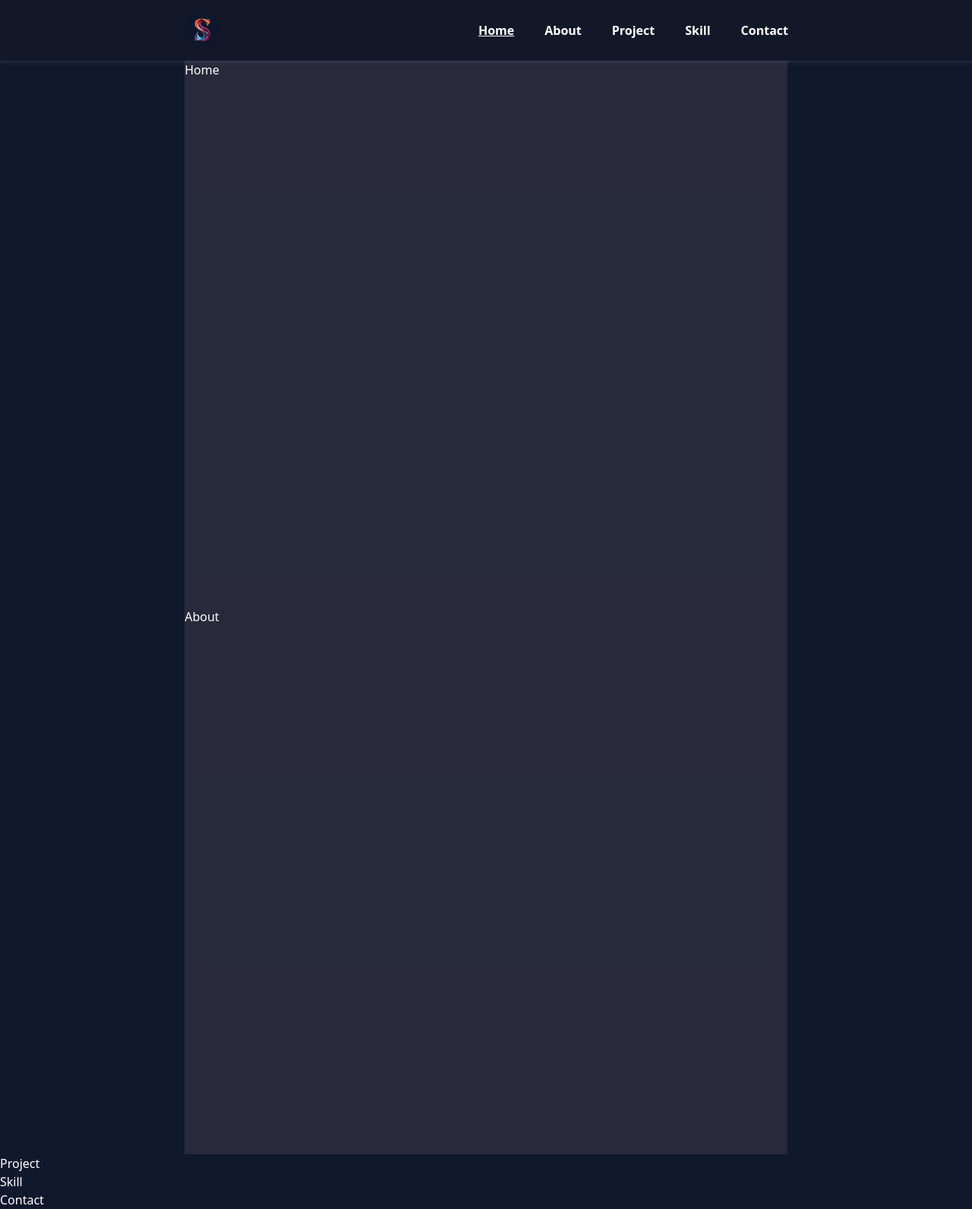
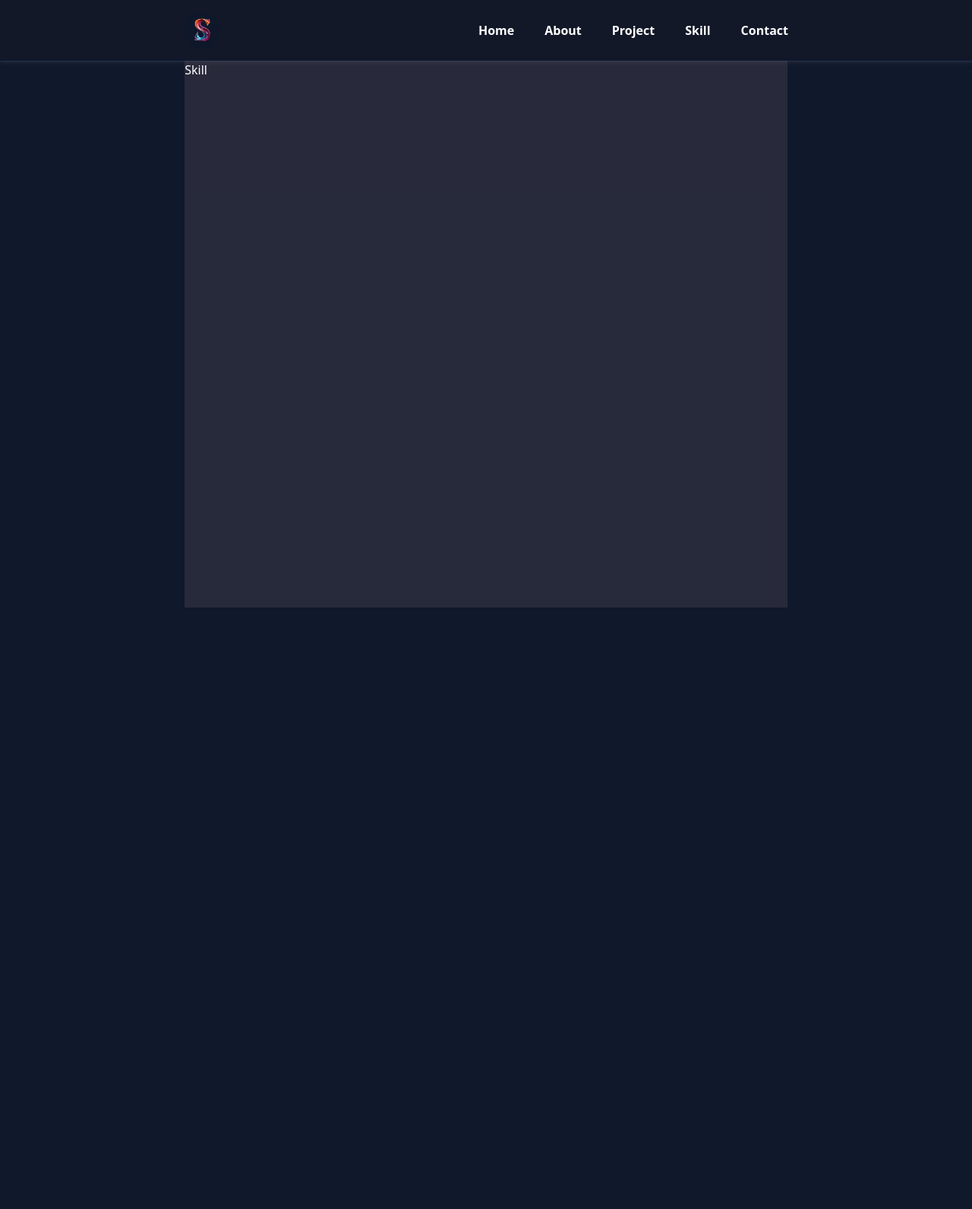
Before and after one commit to Sarthak-132/react-portfolio-sarthak, a React (Vite) app: page /skill in a window 1280 px wide. Shown: the whole page at 76% size. After the commit the page ends 800 px from the top, so only its background shows below. Built offline with nearby package versions, Linux system fonts and the light colour scheme.

Commit message:
done here routing and now woring with components

```diff
--- a/src/App.jsx
+++ b/src/App.jsx
@@ -3,15 +3,16 @@ import About from "./pages/About";
 import Skill from "./pages/Skill";
 import Projects from "./pages/Projects";
 import Contact from "./pages/Contact";
-// import React from "react";
+import { createBrowserRouter, RouterProvider } from "react-router-dom";
+
+const AppRoutes = createBrowserRouter([
+  { path: "/", element: <Home /> },
+  { path: "/about", element: <About /> },
+  { path: "/projects", element: <Projects /> },
+  { path: "/skill", element: <Skill /> },
+  { path: "/contact", element: <Contact /> },
+]);
+
 export default function App() {
-  return (
-    <>
-      <Home />
-      <About />
-      <Projects />
-      <Skill />
-      <Contact />
-    </>
-  );
+  return <RouterProvider router={AppRoutes} />;
 }
--- /dev/null
+++ b/src/components/HomeSideImage.jsx
@@ -0,0 +1,13 @@
+import { sideImageHome } from "../assets/sideImageHome.png";
+
+function HomeSideImage() {
+  return (
+    <>
+      <div className="side-image">
+        <img src={sideImageHome} alt="sideImageHome" />
+      </div>
+    </>
+  );
+}
+
+export default HomeSideImage;
--- a/src/components/MainHomeContent.jsx
+++ b/src/components/MainHomeContent.jsx
@@ -1,5 +1,10 @@
+import HomeSideImage from "./HomeSideImage.jsx";
 function MainHomeContent() {
-    return <div></div>;
+  return (
+    <>
+      <HomeSideImage />
+    </>
+  );
 }
 
 export default MainHomeContent;
--- a/src/components/Navbar.jsx
+++ b/src/components/Navbar.jsx
@@ -1,6 +1,7 @@
 import logo from "../assets/logo.png";
 import "../styles/Navbar.css";
 import { useState } from "react";
+import { Link } from "react-router-dom";
 
 function Navbar() {
   const [show, setShow] = useState(false);
@@ -19,21 +20,31 @@ function Navbar() {
       </div>
 
       <nav className={show ? "menu-mobile" : "menu-web"}>
-        <ul className="menu-web flex align-middle gap-10 p-4 mr-16 font-semibold text-slate-300 {show ? 'menu-mobile' : 'menu-web'}">
-          <li className="transition duration-300 ease-out text-cyan-400 underline">
-            <a href="">Home</a>
+        <ul className="menu-web flex align-middle gap-10 p-4 mr-16 font-semibold text-slate-300 ">
+          <li className="transition duration-300 ease-out hover:underline ">
+            <Link to="/" className="hover:text-cyan-300 ">
+              Home
+            </Link>
           </li>
-          <li className="transition duration-300 ease-out hover:text-cyan-400 hover:underline">
-            <a href="">About</a>
+          <li className="transition duration-300 ease-out hover:underline">
+            <Link to="/About" className="hover:text-cyan-300">
+              About
+            </Link>
           </li>
-          <li className="transition duration-300 ease-out hover:text-cyan-400 hover:underline">
-            <a href="">Project</a>
+          <li className="transition duration-300 ease-out hover:underline">
+            <Link to="/Projects" className="hover:text-cyan-300">
+              Project
+            </Link>
           </li>
-          <li className="transition duration-300 ease-out hover:text-cyan-400 hover:underline">
-            <a href="">Skill</a>
+          <li className="transition duration-300 ease-out hover:underline">
+            <Link to="/Skill" className="hover:text-cyan-300">
+              Skill
+            </Link>
           </li>
-          <li className="transition duration-300 ease-out hover:text-cyan-400 hover:underline">
-            <a href="">Contact</a>
+          <li className="transition duration-300 ease-out hover:underline">
+            <Link to="/Contact" className="hover:text-cyan-300">
+              Contact
+            </Link>
           </li>
         </ul>
       </nav>
--- a/src/pages/About.jsx
+++ b/src/pages/About.jsx
@@ -1,7 +1,13 @@
+import Navbar from "../components/Navbar";
 import "../universal.css";
 
 function About() {
-  return <div className="main-container">About</div>;
+  return (
+    <>
+      <Navbar />
+      <div className="main-container">About</div>
+    </>
+  );
 }
 
 export default About;
--- a/src/pages/Contact.jsx
+++ b/src/pages/Contact.jsx
@@ -1,5 +1,12 @@
+import Navbar from "../components/Navbar";
+
 function Contact() {
-  return <div>Contact</div>;
+  return (
+    <>
+      <Navbar />
+      <div className="main-container">Contact</div>
+    </>
+  );
 }
 
 export default Contact;
--- a/src/pages/Home.jsx
+++ b/src/pages/Home.jsx
@@ -4,7 +4,7 @@ function Home() {
   return (
     <>
       <Navbar />
-      <div className="main-container">Home</div>
+      <div className="main-container"></div>
     </>
   );
 }
--- a/src/pages/Projects.jsx
+++ b/src/pages/Projects.jsx
@@ -1,5 +1,12 @@
+import Navbar from "../components/Navbar";
+
 function Projects() {
-  return <div>Project</div>;
+  return (
+    <>
+      <Navbar />
+      <div className="main-container">Projects</div>
+    </>
+  );
 }
 
 export default Projects;
--- a/src/pages/Skill.jsx
+++ b/src/pages/Skill.jsx
@@ -1,5 +1,12 @@
+import Navbar from "../components/Navbar";
+
 function Skill() {
-  return <div>Skill</div>;
+  return (
+    <>
+      <Navbar />
+      <div className="main-container">Skill</div>
+    </>
+  );
 }
 
 export default Skill;
--- a/src/styles/Navbar.css
+++ b/src/styles/Navbar.css
@@ -28,6 +28,11 @@ nav ul {
 
 .ham-menu {
     display: none;
+}
+
+.active {
+    background-color: #3a3e3ea3;
+    color: #1acec8;
 }
 
 @media screen and (max-width: 768px) {
--- a/src/universal.css
+++ b/src/universal.css
@@ -18,6 +18,7 @@ body {
     width: 100%;
     background: var(--bg-color);
     color: var(--text-color);
+    scrollbar-width: thin;
 }
 
 .main-container {
```
Also changed, not shown: src/assets/sideImageHome.png (added), 1 other file (tests, documents, lock files or other folders).
